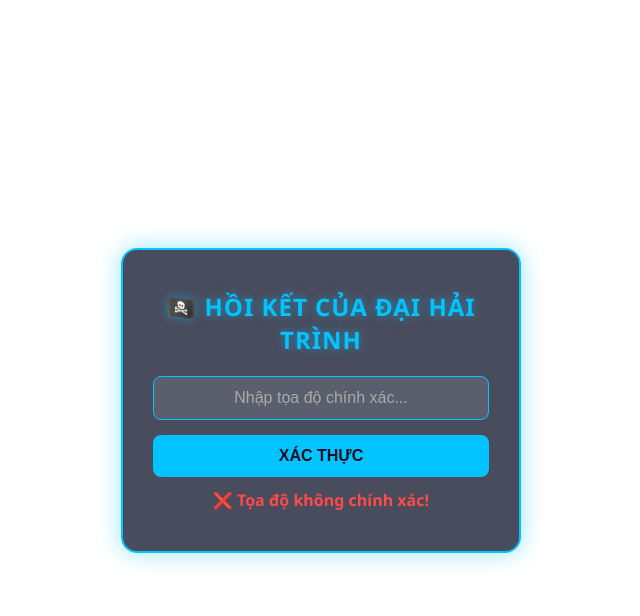
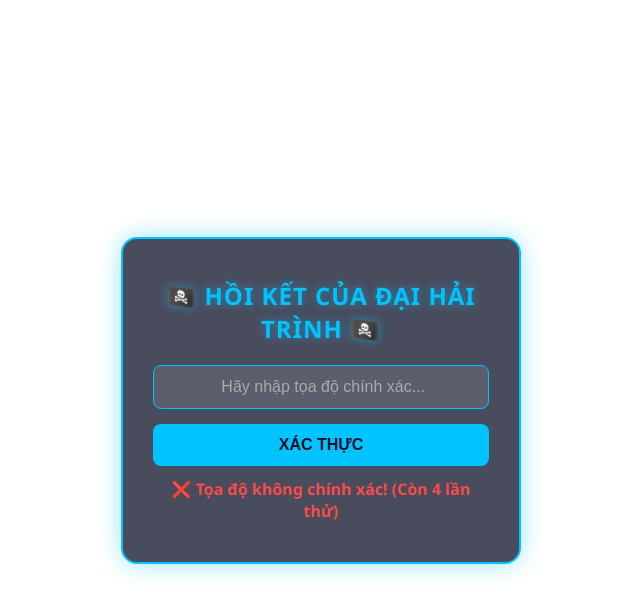
Before and after one commit to ankynguyen23/HUY-N-T-CH---H-I-TR-NH-CHINH-PH-C-I-D-NG, a plain HTML site: page index.html in a window 1280 px wide. Both pictures are taken after a click on the button "XÁC THỰC". Shown: the whole page, without its empty margins (319-959 px from the left). Drawn offline with Linux system fonts and the light colour scheme.

Commit message:
Update index.html

```diff
--- a/index.html
+++ b/index.html
@@ -33,8 +33,10 @@
         h2 { color: #00c3ff; margin-bottom: 20px; font-size: 24px; text-transform: uppercase; letter-spacing: 1px; font-weight: bold; text-shadow: 0 0 10px rgba(0, 195, 255, 0.5); }
         input { width: 100%; padding: 12px; margin-bottom: 15px; border: 1px solid #00c3ff; background: rgba(255,255,255,0.1); color: #fff; border-radius: 8px; font-size: 16px; text-align: center; outline: none; }
         input::placeholder { color: #aaa; }
+        input:disabled { background: rgba(255,255,255,0.05); border-color: #555; color: #888; cursor: not-allowed; }
         button { width: 100%; padding: 12px; background: #00c3ff; color: #0d1127; border: none; border-radius: 8px; font-size: 16px; font-weight: bold; cursor: pointer; transition: 0.3s; text-transform: uppercase; }
         button:hover { background: #0088cc; box-shadow: 0 0 15px #00c3ff; }
+        button:disabled { background: #555; color: #888; cursor: not-allowed; box-shadow: none; }
 
         /* Giao diện bức thư ẩn phong cách hải tặc cổ điển */
         #content { display: none; width: 100%; max-width: 600px; margin: 20px; }
@@ -48,17 +50,17 @@
 
     <!-- Màn hình khóa bí ẩn -->
     <div class="box" id="lock-screen">
-        <h2>🏴‍☠️ HỒI KẾT CỦA ĐẠI HẢI TRÌNH</h2>
+        <h2>🏴‍☠️ HỒI KẾT CỦA ĐẠI HẢI TRÌNH 🏴‍☠️</h2>
         <!-- Đã sửa placeholder bí ẩn và đổi thành type="password" để ẩn ký tự gõ -->
-        <input type="password" id="password" placeholder="Nhập tọa độ chính xác...">
-        <button onclick="check()">Xác Thực</button>
+        <input type="password" id="password" placeholder=" Hãy nhập tọa độ chính xác...">
+        <button id="submit-btn" onclick="check()">Xác Thực</button>
         <p id="error" style="color:#ff4a4a; margin-top:12px; font-weight: bold;"></p>
     </div>
 
     <!-- Bức thư ẩn bên trong -->
     <div id="content">
         <div class="letter">
-            <div class="letter-title">📜 THƯ GỬI HẢI TẶC</div>
+            <div class="letter-title">📜 THƯ GỬI HẢI TẶC 📜</div>
             <p class="letter-text">
                 Xin chào các bạn, những hải tặc thích phiêu lưu. Tuy đã giải được bí mật mà ta để lại nhưng mọi thứ vẫn chưa thật sự kết thúc!
             </p>
@@ -66,22 +68,38 @@
     </div>
 
     <script>
+        var attempts = 0;
+        var maxAttempts = 5;
+
         function check() {
-            var v = document.getElementById("password").value;
+            if (attempts >= maxAttempts) return;
+
+            var inputElem = document.getElementById("password");
+            var btnElem = document.getElementById("submit-btn");
+            var v = inputElem.value;
             var pass = v.trim().toUpperCase();
 
-            // Mật khẩu kích hoạt vẫn giữ nguyên là D7 hoặc d7
-            if (pass === "D7") {
+            // Mật khẩu kích hoạt vẫn giữ nguyên là N7 hoặc n7
+            if (pass === "N7") {
                 document.getElementById("lock-screen").style.display = "none";
                 document.getElementById("content").style.display = "block";
                 document.body.style.background = "#0d1127";
             } else {
-                document.getElementById("error").innerText = "❌ Tọa độ không chính xác!";
+                attempts++;
+                var remaining = maxAttempts - attempts;
+
+                if (attempts >= maxAttempts) {
+                    document.getElementById("error").innerText = "🔒 Bạn đã nhập sai 5 lần! Quyền truy cập đã bị khóa.";
+                    inputElem.disabled = true;
+                    btnElem.disabled = true;
+                } else {
+                    document.getElementById("error").innerText = "❌ Tọa độ không chính xác! (Còn " + remaining + " lần thử)";
+                }
             }
         }
 
         document.getElementById("password").addEventListener("keypress", function(event) {
-            if (event.key === "Enter") { check(); }
+            if (event.key === "Enter" && attempts < maxAttempts) { check(); }
         });
     </script>
 </body>
```
